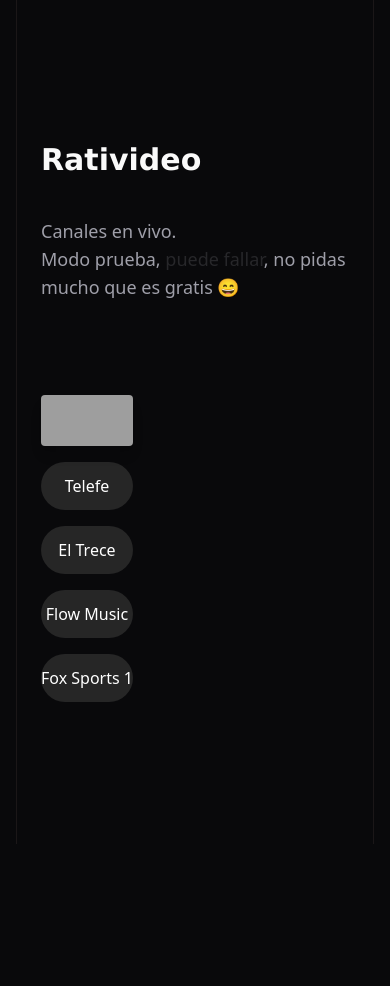
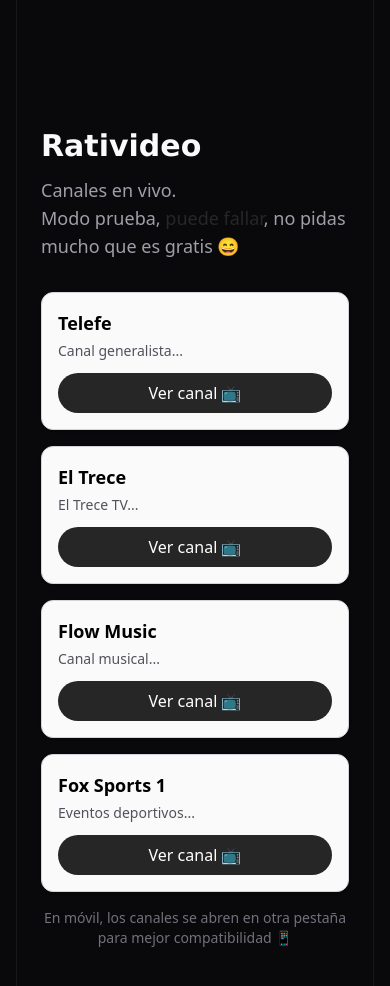
Before and after one commit to vcarol93/gativideo2, a Next.js app: page / in a window 390 px wide. Shown: the top 986 px of the page. Before the commit the page ends 844 px from the top, so only its background shows below. Built offline with nearby package versions, Linux system fonts and the light colour scheme; grey boxes are pictures that could not be loaded.

Commit message:
cambios ssr

```diff
--- a/src/app/page.tsx
+++ b/src/app/page.tsx
@@ -1,133 +1,129 @@
 "use client";
 
-import { useState } from "react";
+import dynamic from "next/dynamic";
 
-export default function Home(): JSX.Element {
-  const canales = [
-    {
-      nombre: "Telefe",
-      url: "https://tvlibree.com/html/fl/?get=VGVsZWZlSEQ=",
-      descripcion:
-        "Canal generalista con programas en vivo, noticias y entretenimiento.",
-    },
-    {
-      nombre: "El Trece",
-      url: "https://tvlibree.com/html/fl/?get=QXJ0ZWFySEQ",
-      descripcion:
-        "El Trece TV Argentina, shows, noticieros y programación familiar.",
-    },
-    {
-      nombre: "Flow Music",
-      url: "https://tvlibree.com/html/fl/?get=Rmxvd19NdXNpY19YUA==",
-      descripcion: "Canal musical en vivo con videos y conciertos.",
-    },
-    {
-      nombre: "Fox Sports 1",
-      url: "https://tvlibree.com/html/fl/?get=Rm94U3BvcnRz",
-      descripcion: "Eventos deportivos, fútbol, Fórmula 1 y más.",
-    },
-  ];
+// Importamos el componente cliente sin SSR
+const Home = dynamic(() => import("../components/HomeClient"), { ssr: false });
 
-  // 🔍 Detectamos si es mobile al cargar la página
-  const isClient = typeof window !== "undefined";
-  const isMobileCheck = isClient
-    ? /Mobi|Android|iPhone|iPad/i.test(navigator.userAgent)
-    : false;
+export default function Page() {
+  return <Home />;
+}
 
-  const [isMobile] = useState(isMobileCheck);
-  const [iframeUrl, setIframeUrl] = useState(canales[0].url);
+// "use client";
 
-  const handleClick = (canal: (typeof canales)[0]) => {
-    if (isMobile) {
-      // En mobile, abrir en nueva pestaña
-      window.open(canal.url, "_blank");
-    } else {
-      // En desktop, mostrar en el iframe
-      setIframeUrl(canal.url);
-    }
-  };
+// import { useState, useEffect } from "react";
 
-  return (
-    <div className="max-w-screen overflow-x-hidden">
-      <div className="mx-auto px-4 md:max-w-3xl">
-        <main className="border-x border-[#1b1718] flex min-h-screen w-full max-w-3xl flex-col items-start justify-around py-32 px-6 ">
-          <h1 className="text-3xl font-semibold pb-3 fuente">Rativideo</h1>
-          <p className="text-lg text-[#9f9fa9]">
-            Canales en vivo. <br />
-            Modo prueba, <span className="text-zinc-800">puede fallar</span>, no
-            pidas mucho que es gratis 😄
-          </p>
+// export default function Home() {
+//   const canales = [
+//     {
+//       nombre: "Telefe",
+//       url: "https://tvlibree.com/html/fl/?get=VGVsZWZlSEQ=",
+//       descripcion:
+//         "Canal generalista con programas en vivo, noticias y entretenimiento.",
+//     },
+//     {
+//       nombre: "El Trece",
+//       url: "https://tvlibree.com/html/fl/?get=QXJ0ZWFySEQ",
+//       descripcion:
+//         "El Trece TV Argentina, shows, noticieros y programación familiar.",
+//     },
+//     {
+//       nombre: "Flow Music",
+//       url: "https://tvlibree.com/html/fl/?get=Rmxvd19NdXNpY19YUA==",
+//       descripcion: "Canal musical en vivo con videos y conciertos.",
+//     },
+//     {
+//       nombre: "Fox Sports 1",
+//       url: "https://tvlibree.com/html/fl/?get=Rm94U3BvcnRz",
+//       descripcion: "Eventos deportivos, fútbol, Fórmula 1 y más.",
+//     },
+//   ];
 
-          <div className="relative flex h-4 w-full  before:absolute before:-left-[100vw] before:h-4 before:w-[200vw] before:bg-[repeating-linear-gradient(315deg,var(--pattern-foreground)_0,var(--pattern-foreground)_1px,transparent_0,transparent_50%)] before:bg-size-[10px_10px] before:[--pattern-foreground:var(--color-black)]/5 dark:before:[--pattern-foreground:var(--color-white)]/5"></div>
+//   const [isMobile, setIsMobile] = useState(false);
+//   const [iframeUrl, setIframeUrl] = useState(canales[0].url);
 
-          {/* 📱 Vista MOBILE */}
-          {isMobile && (
-            <div className="mt-8 grid w-full grid-cols-1 gap-4 sm:grid-cols-2">
-              {canales.map((canal) => (
-                <div
-                  key={canal.nombre}
-                  className="flex flex-col justify-between rounded-xl border border-zinc-300 bg-zinc-50 p-4 shadow-sm dark:bg-zinc-900 dark:border-zinc-800"
-                >
-                  <div>
-                    <h2 className="text-lg font-semibold text-black dark:text-white">
-                      {canal.nombre}
-                    </h2>
-                    <p className="text-sm text-zinc-600 dark:text-zinc-400 mt-1">
-                      {canal.descripcion}
-                    </p>
-                  </div>
-                  <button
-                    onClick={() => handleClick(canal)}
-                    className="mt-3 w-full rounded-full bg-neutral-800 px-5 py-2 text-white hover:bg-[#383838] dark:hover:bg-[#ccc] dark:text-black"
-                  >
-                    Ver canal 📺
-                  </button>
-                </div>
-              ))}
-            </div>
-          )}
+//   useEffect(() => {
+//     const check = /Mobi|Android|iPhone|iPad/i.test(navigator.userAgent);
+//     setIsMobile(check);
+//   }, []);
 
-          {/* 💻 Vista DESKTOP */}
-          {!isMobile && (
-            <div>
-              <div className="mt-6 w-full relative pb-[56.25%]">
-                <iframe
-                  id="iframe"
-                  src={iframeUrl}
-                  className="absolute top-0 left-0 w-full h-full rounded shadow-lg"
-                  frameBorder={0}
-                  allow="autoplay; encrypted-media; picture-in-picture"
-                  allowFullScreen
-                  sandbox="allow-same-origin allow-scripts allow-popups allow-forms allow-presentation"
-                  title="Live Video"
-                />
-              </div>
+//   const handleClick = (canal: (typeof canales)[0]) => {
+//     if (isMobile) {
+//       window.open(canal.url, "_blank");
+//     } else {
+//       setIframeUrl(canal.url);
+//     }
+//   };
 
-              <div className="flex flex-col gap-4 text-base font-medium sm:flex-row mt-4 w-full sm:justify-center">
-                {canales.map((canal) => (
-                  <button
-                    key={canal.nombre}
-                    onClick={() => handleClick(canal)}
-                    className="flex h-12 w-full sm:w-[158px] items-center justify-center gap-2 rounded-full bg-neutral-800 text-white transition-colors hover:bg-[#383838] dark:hover:bg-[#ccc]"
-                  >
-                    {canal.nombre}
-                  </button>
-                ))}
-              </div>
-            </div>
-          )}
+//   return (
+//     <div className="max-w-screen overflow-x-hidden">
+//       <div className="mx-auto px-4 md:max-w-3xl">
+//         <main className="border-x border-[#1b1718] flex min-h-screen w-full max-w-3xl flex-col items-start justify-around py-32 px-6 ">
+//           <h1 className="text-3xl font-semibold pb-3 fuente">Rativideo</h1>
+//           <p className="text-lg text-[#9f9fa9]">
+//             Canales en vivo. <br />
+//             Modo prueba, <span className="text-zinc-800">puede fallar</span>, no
+//             pidas mucho que es gratis 😄
+//           </p>
 
-          {isMobile && (
-            <p className="mt-4 text-sm text-zinc-500 text-center">
-              En móvil, los canales se abren en otra pestaña para mejor
-              compatibilidad 📱
-            </p>
-          )}
-        </main>
-      </div>
-    </div>
-  );
-}
+//           {/* 📱 Vista MOBILE */}
+//           {isMobile ? (
+//             <div className="mt-8 grid w-full grid-cols-1 gap-4 sm:grid-cols-2">
+//               {canales.map((canal) => (
+//                 <div
+//                   key={canal.nombre}
+//                   className="flex flex-col justify-between rounded-xl border border-zinc-300 bg-zinc-50 p-4 shadow-sm dark:bg-zinc-900 dark:border-zinc-800"
+//                 >
+//                   <div>
+//                     <h2 className="text-lg font-semibold text-black dark:text-white">
+//                       {canal.nombre}
+//                     </h2>
+//                     <p className="text-sm text-zinc-600 dark:text-zinc-400 mt-1">
+//                       {canal.descripcion}
+//                     </p>
+//                   </div>
+//                   <button
+//                     onClick={() => handleClick(canal)}
+//                     className="mt-3 w-full rounded-full bg-neutral-800 px-5 py-2 text-white hover:bg-[#383838] dark:hover:bg-[#ccc] dark:text-black"
+//                   >
+//                     Ver canal 📺
+//                   </button>
+//                 </div>
+//               ))}
+//             </div>
+//           ) : (
+//             <div>
+//               <div className="mt-6 w-full relative pb-[56.25%]">
+//                 <iframe
+//                   id="iframe"
+//                   src={iframeUrl}
+//                   className="absolute top-0 left-0 w-full h-full rounded shadow-lg"
+//                   frameBorder={0}
+//                   allow="autoplay; encrypted-media; picture-in-picture"
+//                   allowFullScreen
+//                   sandbox="allow-same-origin allow-scripts allow-popups allow-forms allow-presentation"
+//                   title="Live Video"
+//                 />
+//               </div>
+
+//               <div className="flex flex-col gap-4 text-base font-medium sm:flex-row mt-4 w-full sm:justify-center">
+//                 {canales.map((canal) => (
+//                   <button
+//                     key={canal.nombre}
+//                     onClick={() => handleClick(canal)}
+//                     className="flex h-12 w-full sm:w-[158px] items-center justify-center gap-2 rounded-full bg-neutral-800 text-white transition-colors hover:bg-[#383838] dark:hover:bg-[#ccc]"
+//                   >
+//                     {canal.nombre}
+//                   </button>
+//                 ))}
+//               </div>
+//             </div>
+//           )}
+//         </main>
+//       </div>
+//     </div>
+//   );
+// }
 
 // "use client";
 
--- /dev/null
+++ b/src/components/HomeClient.tsx
@@ -0,0 +1,123 @@
+"use client";
+
+import { useState, useEffect } from "react";
+
+export default function HomeClient() {
+  const canales = [
+    {
+      nombre: "Telefe",
+      url: "https://tvlibree.com/html/fl/?get=VGVsZWZlSEQ=",
+      descripcion: "Canal generalista...",
+    },
+    {
+      nombre: "El Trece",
+      url: "https://tvlibree.com/html/fl/?get=QXJ0ZWFySEQ",
+      descripcion: "El Trece TV...",
+    },
+    {
+      nombre: "Flow Music",
+      url: "https://tvlibree.com/html/fl/?get=Rmxvd19NdXNpY19YUA==",
+      descripcion: "Canal musical...",
+    },
+    {
+      nombre: "Fox Sports 1",
+      url: "https://tvlibree.com/html/fl/?get=Rm94U3BvcnRz",
+      descripcion: "Eventos deportivos...",
+    },
+  ];
+
+  const [isMobile, setIsMobile] = useState(false);
+  const [iframeUrl, setIframeUrl] = useState(canales[0].url);
+
+  useEffect(() => {
+    // Detectamos por ancho de pantalla
+    const check = () => setIsMobile(window.innerWidth < 768); // <768px lo consideramos mobile
+    check();
+    window.addEventListener("resize", check);
+    return () => window.removeEventListener("resize", check);
+  }, []);
+
+  const handleClick = (canal: (typeof canales)[0]) => {
+    if (isMobile) {
+      window.open(canal.url, "_blank");
+    } else {
+      setIframeUrl(canal.url);
+    }
+  };
+
+  return (
+    <div className="max-w-screen overflow-x-hidden">
+      <div className="mx-auto px-4 md:max-w-3xl">
+        <main className="border-x border-[#1b1718] flex min-h-screen w-full max-w-3xl flex-col items-start justify-around py-32 px-6 ">
+          <h1 className="text-3xl font-semibold pb-3 fuente">Rativideo</h1>
+          <p className="text-lg text-[#9f9fa9]">
+            Canales en vivo. <br />
+            Modo prueba, <span className="text-zinc-800">puede fallar</span>, no
+            pidas mucho que es gratis 😄
+          </p>
+
+          {/* 📱 Vista MOBILE */}
+          {isMobile ? (
+            <div className="mt-8 grid w-full grid-cols-1 gap-4 sm:grid-cols-2">
+              {canales.map((canal) => (
+                <div
+                  key={canal.nombre}
+                  className="flex flex-col justify-between rounded-xl border border-zinc-300 bg-zinc-50 p-4 shadow-sm dark:bg-zinc-900 dark:border-zinc-800"
+                >
+                  <div>
+                    <h2 className="text-lg font-semibold text-black dark:text-white">
+                      {canal.nombre}
+                    </h2>
+                    <p className="text-sm text-zinc-600 dark:text-zinc-400 mt-1">
+                      {canal.descripcion}
+                    </p>
+                  </div>
+                  <button
+                    onClick={() => handleClick(canal)}
+                    className="mt-3 w-full rounded-full bg-neutral-800 px-5 py-2 text-white hover:bg-[#383838] dark:hover:bg-[#ccc] dark:text-black"
+                  >
+                    Ver canal 📺
+                  </button>
+                </div>
+              ))}
+            </div>
+          ) : (
+            <div>
+              <div className="mt-6 w-full relative pb-[56.25%]">
+                <iframe
+                  id="iframe"
+                  src={iframeUrl}
+                  className="absolute top-0 left-0 w-full h-full rounded shadow-lg"
+                  frameBorder={0}
+                  allow="autoplay; encrypted-media; picture-in-picture"
+                  allowFullScreen
+                  sandbox="allow-same-origin allow-scripts allow-popups allow-forms allow-presentation"
+                  title="Live Video"
+                />
+              </div>
+
+              <div className="flex flex-col gap-4 text-base font-medium sm:flex-row mt-4 w-full sm:justify-center">
+                {canales.map((canal) => (
+                  <button
+                    key={canal.nombre}
+                    onClick={() => handleClick(canal)}
+                    className="flex h-12 w-full sm:w-[158px] items-center justify-center gap-2 rounded-full bg-neutral-800 text-white transition-colors hover:bg-[#383838] dark:hover:bg-[#ccc]"
+                  >
+                    {canal.nombre}
+                  </button>
+                ))}
+              </div>
+            </div>
+          )}
+
+          {isMobile && (
+            <p className="mt-4 text-sm text-zinc-500 text-center">
+              En móvil, los canales se abren en otra pestaña para mejor
+              compatibilidad 📱
+            </p>
+          )}
+        </main>
+      </div>
+    </div>
+  );
+}
```
